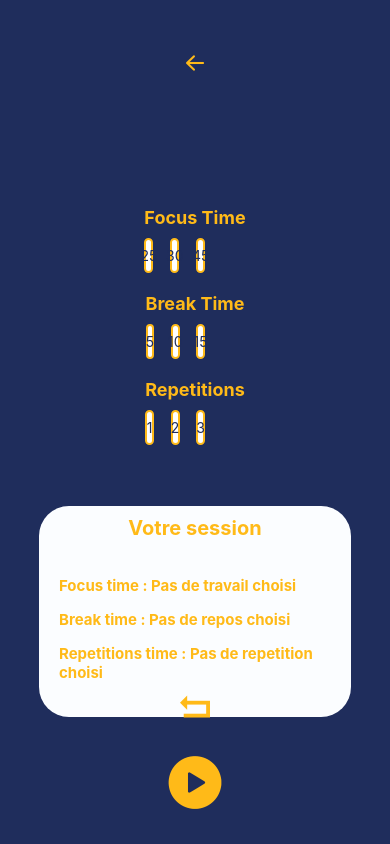
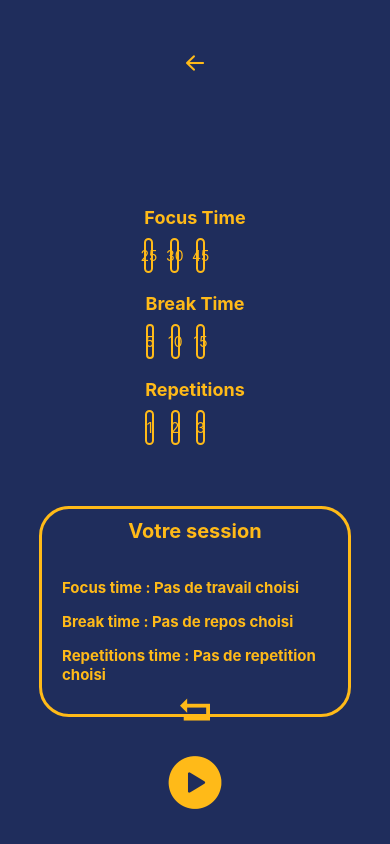
Before and after one commit to BenjaminPmt/Pomodoro, a React Native app: screen /ChoiceTime in a window 390 px wide. Built offline with nearby package versions, Linux system fonts and the light colour scheme.

Commit message:
add modal and design choice

```diff
--- a/components/Choice.js
+++ b/components/Choice.js
@@ -1,16 +1,21 @@
-import { View, Text, StyleSheet, Pressable } from 'react-native'
+import { View, Text, StyleSheet, Pressable, TouchableHighlight } from 'react-native'
+import { useState } from 'react';
 export default function Choice({nb1, nb2, nb3, titleChoice, choice1, choice2, choice3}) {
+  const [pressed, setPressed] = useState(null);
+
+
+
   return (
     <View>
         <Text style={styles.titleChoice}>{titleChoice}</Text>
       <View style={styles.choiceContainer}>
-          <Pressable style={styles.containerTime} onPress={choice1}>
+          <Pressable style={[styles.containerTime, pressed === 'choice1' && { backgroundColor: 'white' }]} onPress={() => {setPressed('choice1'); choice1();}} >
             <Text style={styles.text}>{nb1}</Text>
           </Pressable>
-          <Pressable style={styles.containerTime} onPress={choice2}>
+          <Pressable style={[styles.containerTime, pressed === 'choice2' && { backgroundColor: 'white' }]} onPress={() => {setPressed('choice2'); choice2();}} >
             <Text style={styles.text}>{nb2}</Text>
           </Pressable>
-          <Pressable style={styles.containerTime} onPress={choice3}>
+          <Pressable style={[styles.containerTime, pressed === 'choice3' && { backgroundColor: 'white' }]} onPress={() => {setPressed('choice3'); choice3();}}>
             <Text style={styles.text} >{nb3}</Text>
           </Pressable>
       </View>
@@ -29,7 +34,6 @@ const styles = StyleSheet.create({
       containerTime : {
         width : '15%',
         borderRadius : 50,
-        backgroundColor : 'white',
         justifyContent : 'center',
         alignItems : 'center',
         borderColor : '#FFBA18',
@@ -43,6 +47,9 @@ const styles = StyleSheet.create({
         color : '#FFBA18',
       },
       text : {
-        color : '#1F2D5C',
-      }
+        color : '#FFBA18',
+      },
+      selected: {
+        backgroundColor: 'white', // Fond blanc pour le choix sélectionné
+      },
   });
--- /dev/null
+++ b/components/ModalOneBtn.js
@@ -0,0 +1,90 @@
+import { View, Text , Modal, StyleSheet, TouchableOpacity} from 'react-native'
+export default function ModalOneBtn({titleHeader, textBodyModal, onPressBtn, visible, textBtn}) {
+  return (
+    <Modal
+        visible={visible}
+        animationType='slide'
+        transparent={true}
+      >
+        <View style={styles.modalContainer}>
+          <View style={styles.modalContent}>
+          <View style={styles.header}>
+            <Text style={styles.textHeader}>{titleHeader}</Text>
+          </View>
+          <View style={styles.modalBody}>
+            <Text style={styles.textBody}>{textBodyModal}</Text>
+          </View>
+          <View style={styles.modalFooter}>
+            <TouchableOpacity style={styles.modalPressable} onPress={onPressBtn}>
+              <Text style={styles.btnText}>{textBtn}</Text>
+            </TouchableOpacity>
+          </View>
+          </View>
+        </View>
+      </Modal>
+  )
+}
+
+const styles = StyleSheet.create({
+
+    modalContainer :{
+      flex : 1,
+      justifyContent: "center",
+      alignItems : 'center',
+      backgroundColor : "rgba(0,0,0,0.2)",
+
+    },
+    modalContent:{
+      backgroundColor : 'white',
+      width : '90%',
+      height : 250,
+      borderRadius : 15,
+    },
+    header:{
+      width : '100%',
+      height : 40,
+      backgroundColor : '#1F2D5C',
+      borderTopLeftRadius : 15,
+      borderTopRightRadius : 15,
+      justifyContent : 'center',
+      alignItems : 'center'
+    },
+    textHeader :{
+      color : '#FFBA18',
+      fontSize : 20,
+      fontWeight : '700',
+    },
+    modalBody :{
+      flex : 1,
+      width : '100%',
+      justifyContent: 'center',
+      alignItems : 'center',
+    },
+    textBody : {
+      fontSize : 20,
+      textAlign : 'center',
+      color : '#FFBA18'
+    },
+    modalFooter: {
+      width: '100%',
+      height : 40,
+      backgroundColor : '#1F2D5C',
+      borderBottomLeftRadius : 15,
+      borderBottomRightRadius : 15,
+      flexDirection : "row",
+      justifyContent : 'space-around',
+      alignItems : 'center'
+    },
+    separateBtn:{
+      width : 3,
+      height : 20,
+      backgroundColor : 'white'
+    },
+    btnText: {
+      fontSize : 20,
+      color: '#FFBA18',
+      fontWeight :'700',
+      textAlign :'center'
+    }
+
+  });
--- a/screen/ChoiceTime.js
+++ b/screen/ChoiceTime.js
@@ -4,15 +4,18 @@ import Choice from '../components/Choice'
 import { Ionicons } from '@expo/vector-icons';
 import { Fontisto } from '@expo/vector-icons';
 import { AntDesign } from '@expo/vector-icons';
+import ModalOneBtn from '../components/ModalOneBtn';
 export default function ChoiceTime({navigation}) {
 
   const [workTime, setWorkTime] = useState(null)
   const [breakTime, setBreakTime] = useState(null)
   const [numberOfSessions, setNumberOfSessions] = useState(null)
+  const [modal, setModal] = useState(false)
+  const [modalNoTask, setModalNoTask] = useState(false)
 
   const goToPomodoro = () => {
     if(workTime === null || breakTime === null || numberOfSessions === null){
-      alert('choisir svp');
+      setModal(true)
       return;
     }else{
       navigation.navigate('Timer', {
@@ -29,9 +32,20 @@ export default function ChoiceTime({navigation}) {
     setBreakTime(null)
     setNumberOfSessions(null)
   }
+  const backModal = () => {
+    setModal(false);
+    setModalNoTask(false)
+  }
   return (
 
     <View style={styles.container}>
+      <ModalOneBtn
+        visible={modal}
+        titleHeader="Choisir vos options"
+        textBodyModal="Vous devez choisir les options de votre session"
+        textBtn="Retour"
+        onPressBtn={backModal}
+        />
       <AntDesign name="arrowleft" size={24} color="#FFBA18" onPress={() =>navigation.navigate('Home')} style={{padding : 50}} />
         <View style={styles.choiceContainer}>
           <Choice titleChoice={'Focus Time'} nb1={25} nb2={30} nb3={45}
@@ -85,8 +99,9 @@ const styles = StyleSheet.create({
     viewSessionContainer:{
       height : '25%',
       width : '80%',
-      backgroundColor : '#FBFDFF',
       borderRadius : 30,
+      borderColor : "#FFBA18",
+      borderWidth : 3
     },
     textSession : {
       fontSize : 20,
```
